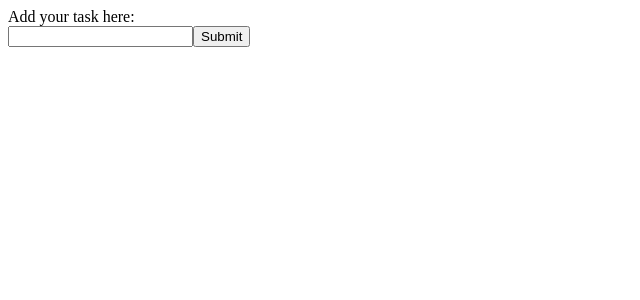
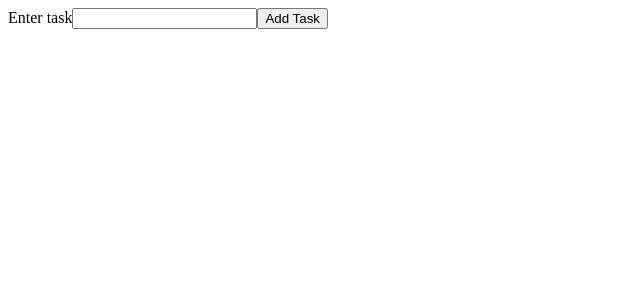
Before and after one commit to aScHEABL/task-app, a React (Create React App) app: page / in a window 1280 px wide. Shown: the top 300 px of the page, without its empty margins (0-640 px from the left). Built offline with nearby package versions, Linux system fonts and the light colour scheme.

Commit message:
update: TOP solution #0

```diff
--- a/package.json
+++ b/package.json
@@ -9,6 +9,7 @@
     "react": "^18.2.0",
     "react-dom": "^18.2.0",
     "react-scripts": "5.0.1",
+    "uniqid": "^5.4.0",
     "web-vitals": "^2.1.4"
   },
   "scripts": {
--- a/src/App.js
+++ b/src/App.js
@@ -1,33 +1,56 @@
-import React,{ Component } from "react";
+import React, { Component } from "react";
+import uniqid from "uniqid";
 import Overview from "./components/Overview";
 
 class App extends Component {
-  constructor(props) {
-    super(props);
-
-    this.onClickBtn = this.onClickBtn.bind(this);
+  constructor() {
+    super();
 
     this.state = {
-      taskArray: [],
-    }
+      task: { text: '',
+      id: uniqid(),
+    },
+      tasks: [],
+    };
   }
 
-  onClickBtn() {
-    console.log("Submit button has been clicked!");
+  handleChange = (e) => {
+    this.setState({
+      task : {
+        text: e.target.value,
+      }
+    });
+  };
 
-    this.setState({ taskArray: [...this.state.taskArray, document.querySelector("[data-input-textbox]").value] })
-  }
+  onSubmitTask = (e) => {
+    e.preventDefault();
+    this.setState({
+      tasks: this.state.tasks.concat(this.state.task),
+      task: {
+        text: '',
+        id: uniqid()
+    },
+    });
+  };
 
   render() {
+    const { task, tasks } = this.state;
+
     return (
-      <div className="App">
-        <form>
-          <label for="task">Add your task here:</label>
-          <br />
-          <input name="task" data-input-textbox></input>
-          <button type="button" data-submit-btn onClick={this.onClickBtn}>Submit</button>
-          <Overview taskArray={this.state.taskArray} />
+      <div>
+        <form onSubmit={this.onSubmitTask}>
+          <label htmlFor="taskInput">Enter task</label>
+          <input
+            onChange={this.handleChange}
+            value={task.text}
+            type="text"
+            id="taskInput"
+          />
+          <button type="submit">
+            Add Task
+          </button>
         </form>
+        <Overview tasks={tasks} />
       </div>
     );
   }
--- a/src/components/Overview.js
+++ b/src/components/Overview.js
@@ -1,18 +1,13 @@
-import React, { Component } from "react";
+import React from "react";
 
-class Overview extends Component {
-    constructor(props) {
-      super(props);
-    }
+const Overview = (props) => {
+  const { tasks } = props;
 
-    render() {
-        return (
-            <ul>
-                {this.props.taskArray.map((task) => <li>{task}</li>)}
-            </ul>
-        )
-    }
-}
-
+  return (
+    <ul>
+      {tasks.map((task) => <li key={task.id}>{task.text}</li>)}
+    </ul>
+  );
+};
 
 export default Overview;
```
Also changed, not shown: src/index.js (+3 -7 lines), 1 other file (tests, documents, lock files or other folders).
